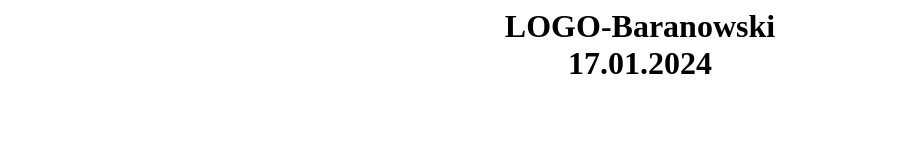
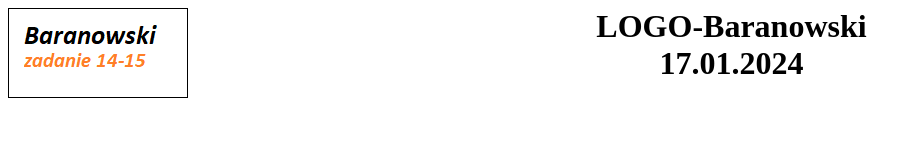
Before and after one commit to jbarav/Baranowski_zad_14-15, a plain HTML site: page logo_baranowski.html in a window 1280 px wide. Shown: the whole page, without its empty margins (0-922 px from the left). Drawn offline with Linux system fonts and the light colour scheme.

Commit message:
Update logo_baranowski.html

```diff
--- a/logo_baranowski.html
+++ b/logo_baranowski.html
@@ -3,6 +3,7 @@
 		<meta charset="utf-8">
 	</head>
 <body>
+	<img src="logo.png" border=1 align=left>
 	<h1 align="center">LOGO-Baranowski<br>17.01.2024</h1>
 </body>
 </html>
```
